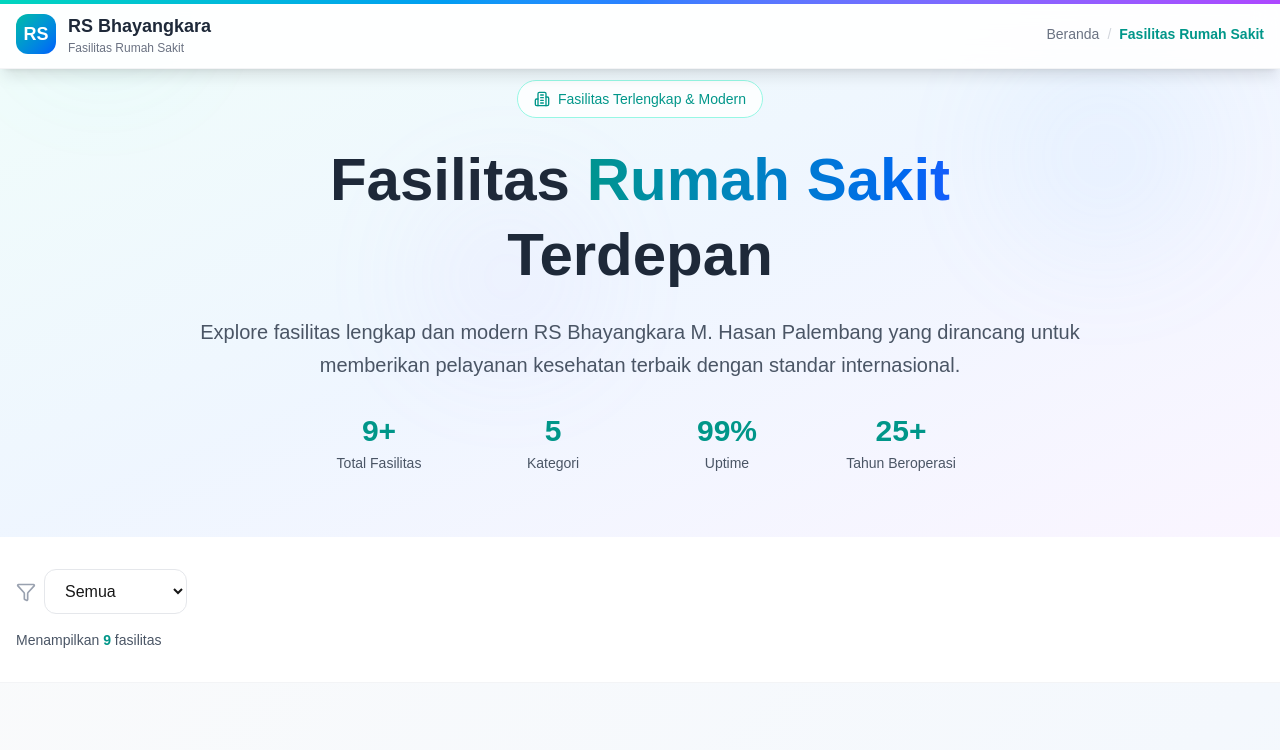
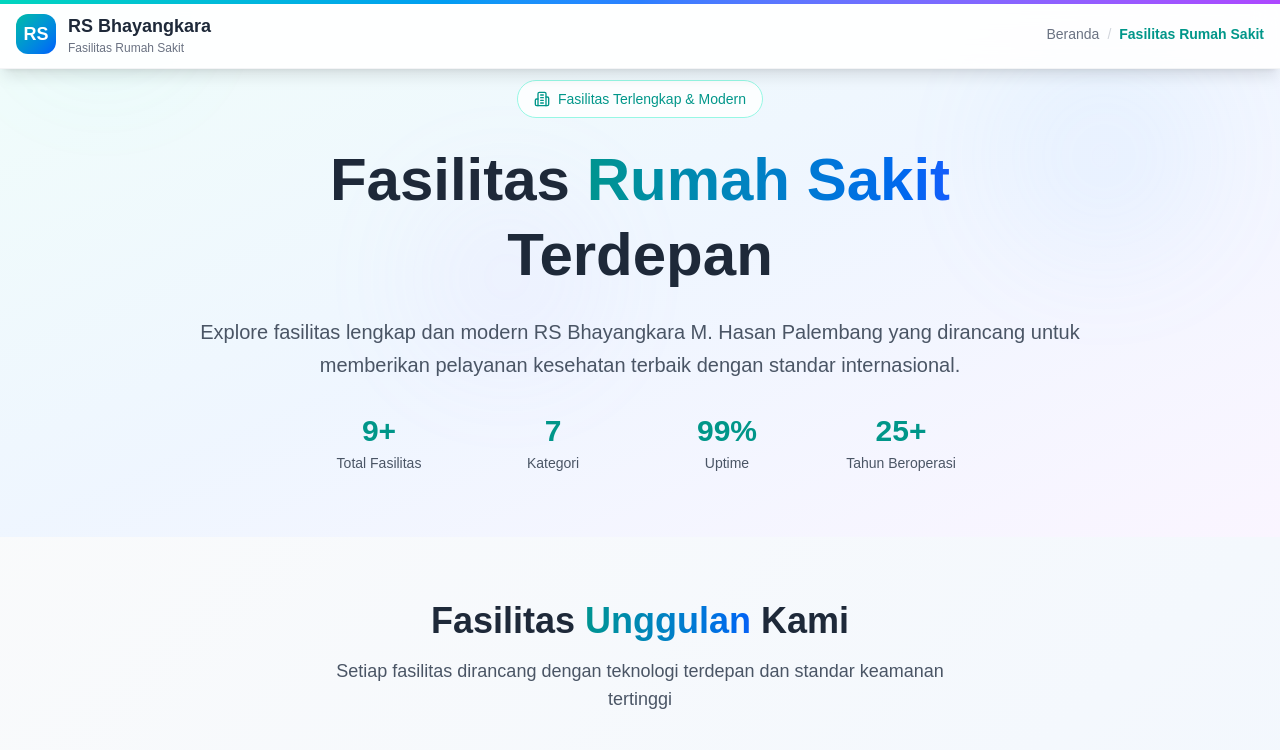
Before and after one commit to Kokorody/Web-profile-Bhayangkara, a Next.js app in the folder frontend/: page /fasilitas-rumah-sakit in a window 1280 px wide. Shown: the top 750 px of the page. Built offline with nearby package versions, Linux system fonts and the light colour scheme.

Commit message:
remove search section

```diff
--- a/frontend/src/app/fasilitas-rumah-sakit/page.tsx
+++ b/frontend/src/app/fasilitas-rumah-sakit/page.tsx
@@ -20,7 +20,6 @@ import {
   Calendar,
   Star,
   Activity,
-  Filter,
   ChevronDown,
   Heart,
   Leaf,
@@ -254,7 +253,6 @@ const FacilityCard = ({ facility, index, isExpanded, onToggle }: {
 const FasilitasRumahSakitPage = () => {
   const [isMounted, setIsMounted] = useState(false);
   const [isHeaderVisible, setIsHeaderVisible] = useState(true);
-  const [selectedCategory, setSelectedCategory] = useState('Semua');
   const [expandedCards, setExpandedCards] = useState<Set<number>>(new Set());
 
   const { scrollYProgress } = useScroll();
@@ -582,19 +580,8 @@ const FasilitasRumahSakitPage = () => {
     }
   ], []);
 
-  // Filter facilities based on category only
-  const filteredFacilities = useMemo(() => {
-    return hospitalFacilities.filter(facility => {
-      const matchesCategory = selectedCategory === 'Semua' || facility.category === selectedCategory;
-      return matchesCategory;
-    });
-  }, [hospitalFacilities, selectedCategory]);
-
-  // Get unique categories
-  const categories = useMemo(() => {
-    const cats = ['Semua', ...new Set(hospitalFacilities.map(facility => facility.category))];
-    return cats;
-  }, [hospitalFacilities]);
+  // Show all facilities
+  const filteredFacilities = hospitalFacilities;
 
   // Toggle card expansion
   const toggleCard = (cardId: number) => {
@@ -698,7 +685,7 @@ const FasilitasRumahSakitPage = () => {
             <div className="grid grid-cols-2 md:grid-cols-4 gap-6 max-w-2xl mx-auto">
               {[
                 { id: 'facilities', label: 'Total Fasilitas', value: hospitalFacilities.length, suffix: '+' },
-                { id: 'categories', label: 'Kategori', value: categories.length - 1, suffix: '' },
+                { id: 'categories', label: 'Kategori', value: 7, suffix: '' },
                 { id: 'uptime', label: 'Uptime', value: 99, suffix: '%' },
                 { id: 'years', label: 'Tahun Beroperasi', value: 25, suffix: '+' }
               ].map((stat, statIndex) => (
@@ -717,33 +704,6 @@ const FasilitasRumahSakitPage = () => {
               ))}
             </div>
           </motion.div>
-        </div>
-      </section>
-
-      {/* Filter Section */}
-      <section className="py-8 bg-white border-b border-gray-100">
-        <div className="container mx-auto px-4">
-          <div className="flex flex-col md:flex-row gap-4 items-center justify-between">
-            {/* Category Filter */}
-            <div className="flex items-center gap-2">
-              <Filter className="w-5 h-5 text-gray-400" />
-              <select
-                value={selectedCategory}
-                onChange={(e) => setSelectedCategory(e.target.value)}
-                className="px-4 py-3 border border-gray-200 rounded-xl focus:ring-2 focus:ring-teal-500 focus:border-teal-500 transition-all duration-200"
-              >
-                {categories.map(category => (
-                  <option key={category} value={category}>{category}</option>
-                ))}
-              </select>
-            </div>
-          </div>
-
-          {/* Results Count */}
-          <div className="mt-4 text-sm text-gray-600">
-            Menampilkan <span className="font-semibold text-teal-600">{filteredFacilities.length}</span> fasilitas
-            {selectedCategory !== 'Semua' && <span> dalam kategori <strong>{selectedCategory}</strong></span>}
-          </div>
         </div>
       </section>
 
@@ -788,10 +748,10 @@ const FasilitasRumahSakitPage = () => {
               className="text-center py-16"
             >
               <div className="w-24 h-24 bg-gray-100 rounded-full flex items-center justify-center mx-auto mb-4">
-                <Filter className="w-12 h-12 text-gray-400" />
+                <Building2 className="w-12 h-12 text-gray-400" />
               </div>
               <h3 className="text-xl font-semibold text-gray-800 mb-2">Tidak Ada Fasilitas</h3>
-              <p className="text-gray-600">Pilih kategori yang berbeda untuk melihat fasilitas lainnya.</p>
+              <p className="text-gray-600">Belum ada fasilitas yang tersedia saat ini.</p>
             </motion.div>
           )}
         </div>
```
